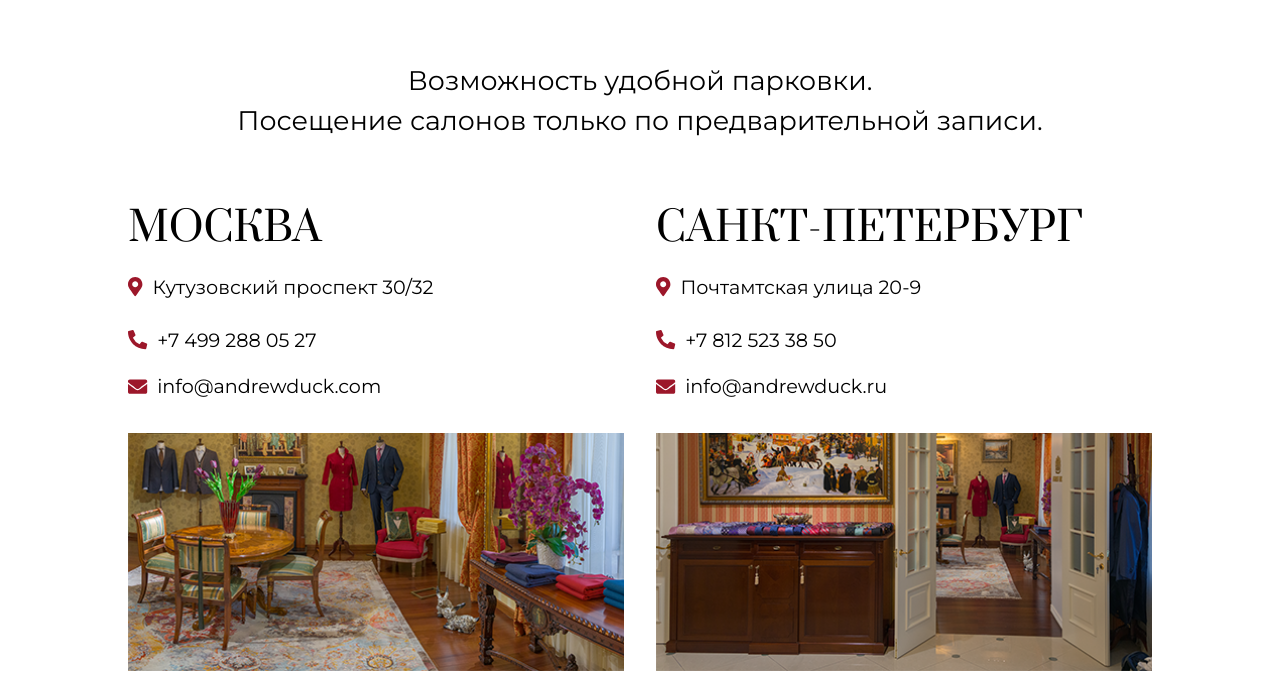
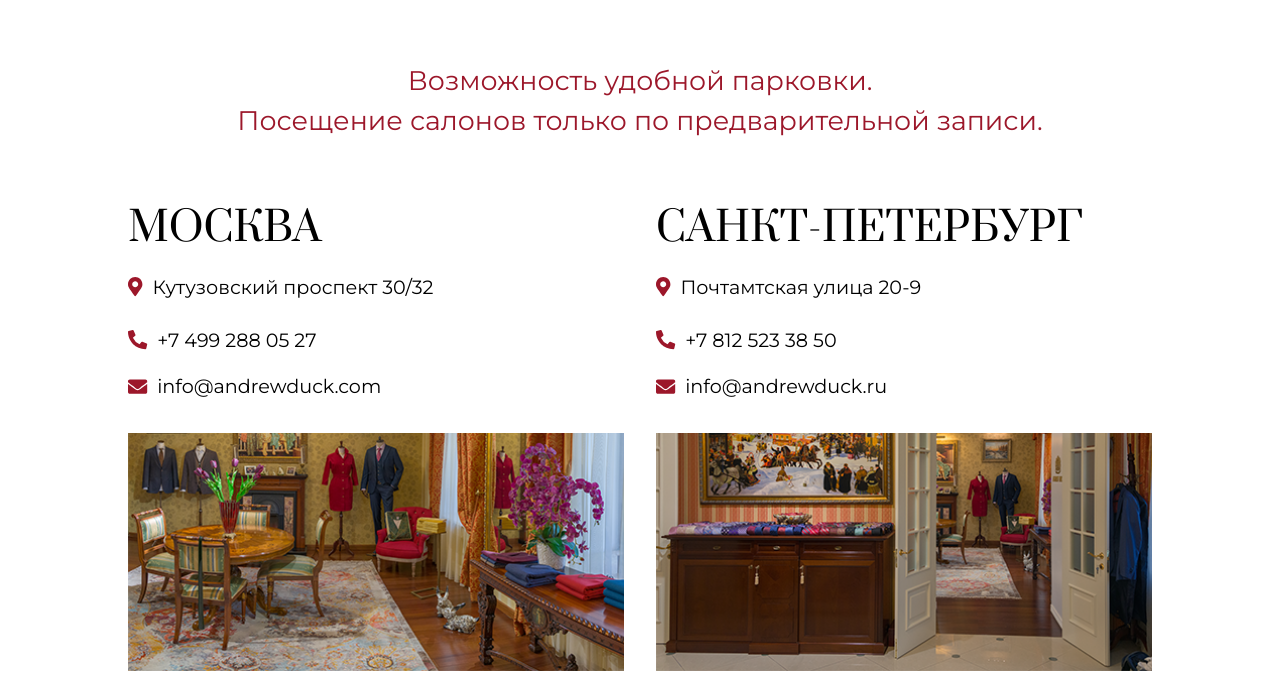
Before and after one commit to shust-hub/AndrewDuck, a plain HTML site: page contacts.html in a window 1280 px wide. Shown: the part 164-864 px from the top of the page. Drawn offline with Linux system fonts and the light colour scheme.

Commit message:
14.10.2019 15:20

```diff
--- a/styles/style.scss
+++ b/styles/style.scss
@@ -890,6 +890,7 @@ form
         text-align: center;
         margin-bottom: 50px;
         font-size: 1.4em;
+        color: #9c172a;
     }
 #contact {
     height: auto;
```
Also changed, not shown: styles/style.css, 1 other file.
